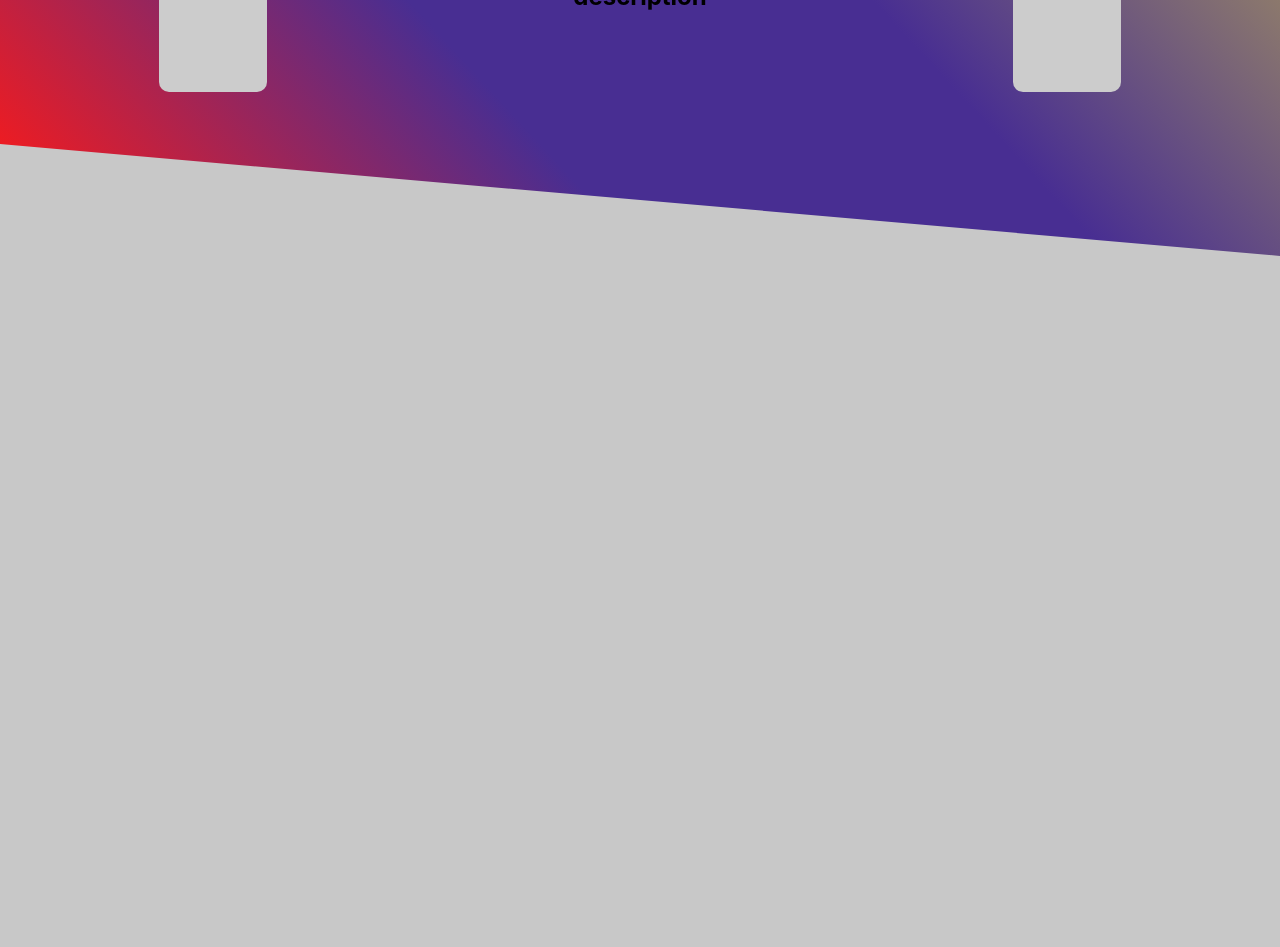
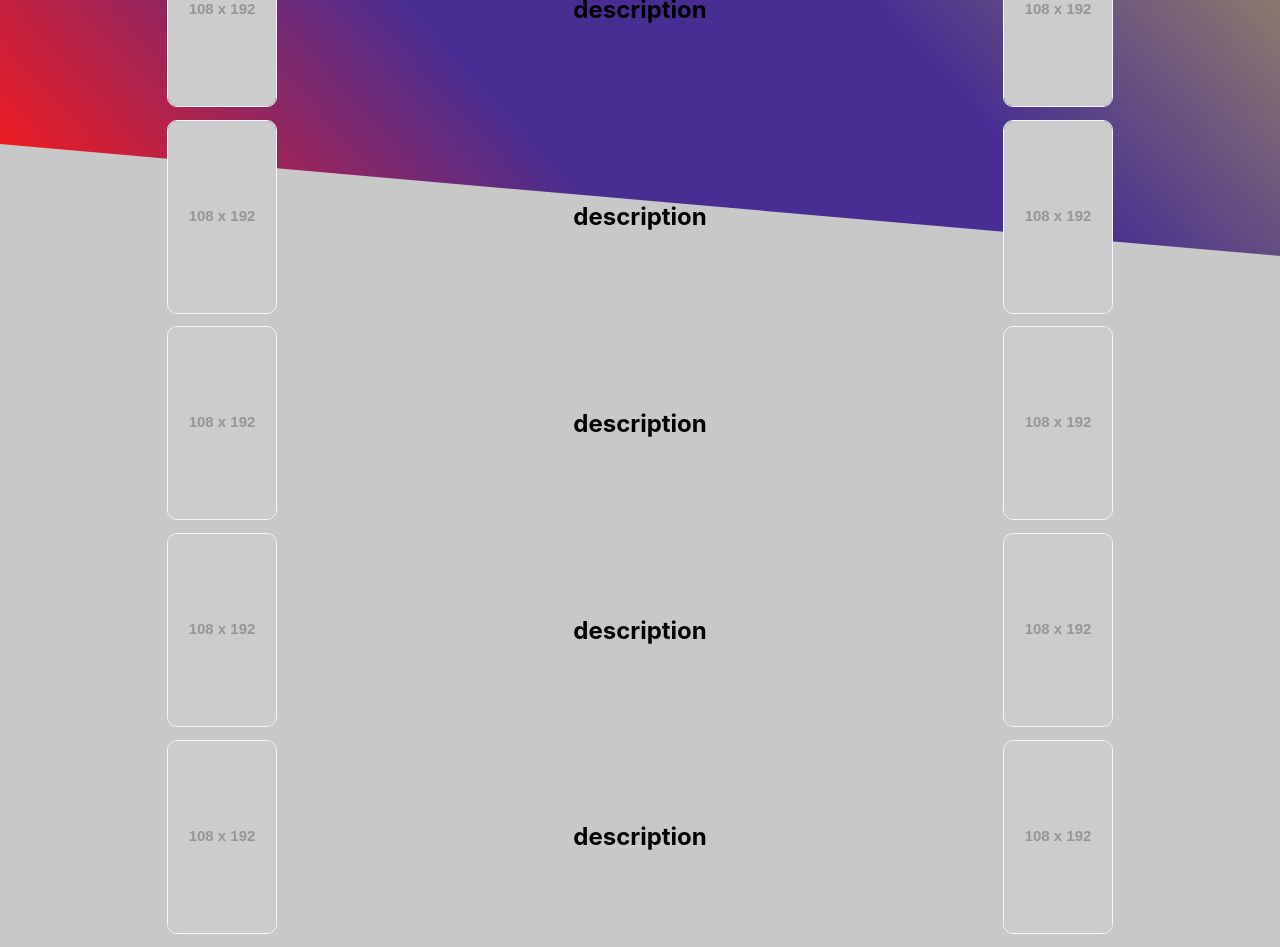
Before and after one commit to massimilianofalsini/lemagliediantonello_, a Next.js app: page / in a window 1280 px wide. Shown: the part 120-1067 px from the top of the page. Before the commit the page ends 800 px from the top, so only its background shows below. Built offline with nearby package versions, Linux system fonts and the light colour scheme.

Commit message:
changed style info_row

```diff
--- a/pages/index.tsx
+++ b/pages/index.tsx
@@ -13,6 +13,34 @@ const Home: NextPage = () => {
         src_img_back='https://via.placeholder.com/108x192'
         alt_img_back='palceholder'
       />
+      <Info_row
+        src_img_front='https://via.placeholder.com/108x192'
+        alt_img_front='palceholder'
+        description='description'
+        src_img_back='https://via.placeholder.com/108x192'
+        alt_img_back='palceholder'
+      />
+      <Info_row
+        src_img_front='https://via.placeholder.com/108x192'
+        alt_img_front='palceholder'
+        description='description'
+        src_img_back='https://via.placeholder.com/108x192'
+        alt_img_back='palceholder'
+      />
+      <Info_row
+        src_img_front='https://via.placeholder.com/108x192'
+        alt_img_front='palceholder'
+        description='description'
+        src_img_back='https://via.placeholder.com/108x192'
+        alt_img_back='palceholder'
+      />
+      <Info_row
+        src_img_front='https://via.placeholder.com/108x192'
+        alt_img_front='palceholder'
+        description='description'
+        src_img_back='https://via.placeholder.com/108x192'
+        alt_img_back='palceholder'
+      />
     </Template>
   )
 }
--- a/styles/Info_row.module.css
+++ b/styles/Info_row.module.css
@@ -1,10 +1,13 @@
 .image {
+  border-width: 1px;
+  border-color: #F0F8FF;
+  border-style: solid;
   position: relative;
   border-radius: 10px;
 }
 
 .info_row {
-  margin: auto;
+  margin: 1vw;
   display: grid;
   grid-template-columns: repeat(3, 1fr);
   justify-items: center;
```
